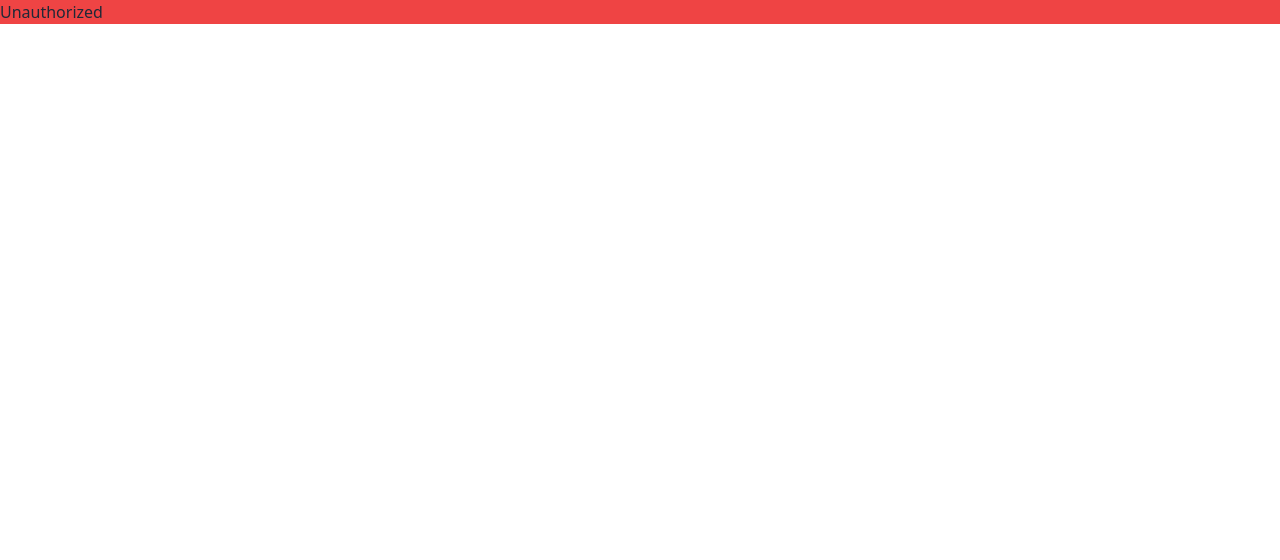
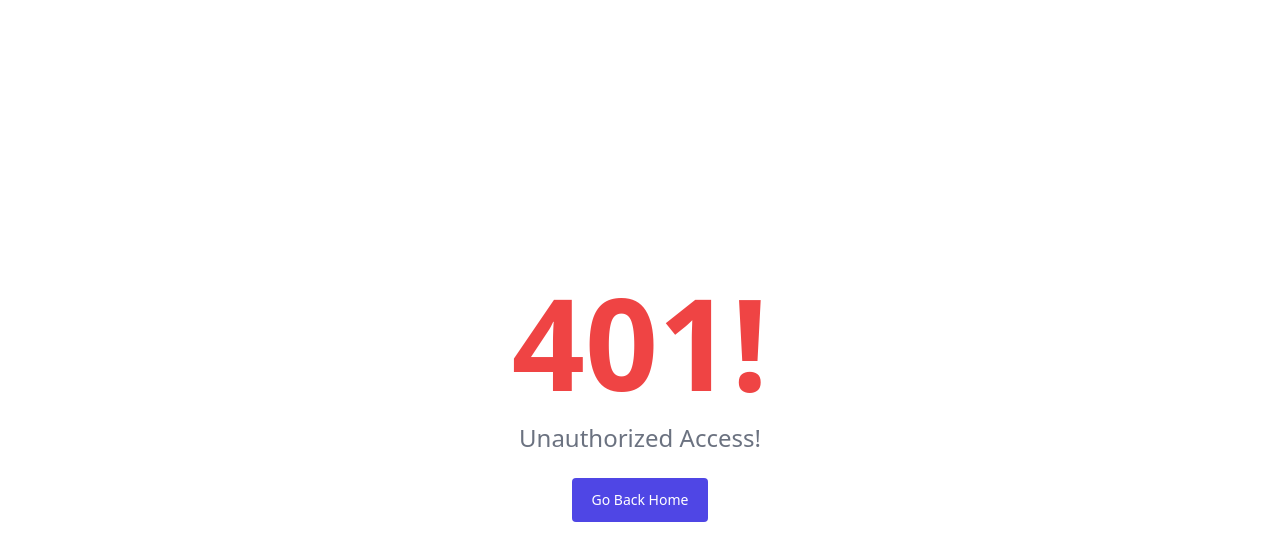
Before and after one commit to MuchokiDavid/Msaadafund-Frontend, a React (Create React App) app: page /unauthorized in a window 1280 px wide. Shown: the top 560 px of the page. Built offline with nearby package versions, Linux system fonts and the light colour scheme.

Commit message:
fixed unauthorized

```diff
--- a/src/components/org-dashboard/pages/OrgHome.jsx
+++ b/src/components/org-dashboard/pages/OrgHome.jsx
@@ -15,11 +15,9 @@ function OrgHome({allCampaigns,allDonations, allDonors}) {
   if (!token) {
     window.location.replace("/org/login")
   }
-  if (user){    window.location.replace("/unauthorized")
+  if (user){
+    window.location.replace("/unauthorized")
     return null
-
-
-
   }
   // if (org && user === null  && token) {
   //   window.location.replace("/org/dashboard")
--- a/src/components/reusables/Unauthorized.jsx
+++ b/src/components/reusables/Unauthorized.jsx
@@ -1,12 +1,35 @@
 import React from 'react'
+import { useAuth } from '../../context/usersContext'
 
 function Unauthorized() {
+  const {logout} = useAuth()
+
+ const handleHome = () =>{
+  logout()
+  window.location.href = "/"
+ }
+
+
   return (
     <div>
-      <h1 className='bg-red-500'>Unauthorized</h1>
+  <div class="grid h-screen place-content-center bg-white px-4">
+    <div class="text-center">
+      <h1 class="text-9xl font-black text-red-500">401!</h1>
 
+      {/* <p class="text-2xl font-bold tracking-tight text-red-500 sm:text-4xl">Uh-oh!</p> */}
 
+      <p class="mt-4 text-2xl text-gray-500">Unauthorized Access! </p>
+
+      <button
+       onClick={handleHome}
+        className="mt-6 inline-block rounded bg-indigo-600 px-5 py-3 text-sm font-medium text-white hover:bg-indigo-700 focus:outline-none focus:ring"
+      >
+        Go Back Home
+      </button>
     </div>
+  </div>
+</div>
+
   )
 }
 
--- a/src/components/user-dashboard/pages/UserProfile.jsx
+++ b/src/components/user-dashboard/pages/UserProfile.jsx
@@ -22,6 +22,18 @@ const [originalData, setOriginalData] = useState({});
 const [error,setError]= useState('');
 const [showConfirmation, setShowConfirmation] = useState(false);
 
+  // to get token for organisation
+  const token = localStorage.getItem('token')
+  // const userToken = localStorage.getItem('user')
+  const org = localStorage.getItem('org')
+
+  // const navigate = useNavigate()
+
+
+
+
+// fetch usersdata
+useEffect(()=>{
 
   // handle authorization
   const accessToken = localStorage.getItem('token')
@@ -34,9 +46,6 @@ const [showConfirmation, setShowConfirmation] = useState(false);
   if (!accessToken) {
     console.log("Access token not found");
 }
-
-// fetch usersdata
-useEffect(()=>{
   axios.get('/api/v1.0/usersdata',config)
   .then ((res)=>{
     setUser(res.data)
@@ -51,6 +60,17 @@ useEffect(()=>{
 
 const handleSubmit = (e)=>{
     e.preventDefault()
+
+    const accessToken = localStorage.getItem('token')
+    const config = {
+      headers: {
+        Authorization: `Bearer ${accessToken}`,
+        'Content-Type': 'application/json',
+      }
+    }
+    if (!accessToken) {
+      console.log("Access token not found");
+  }
 
     axios.patch('/api/v1.0/usersdata', user, config)
     .then((res)=>{
@@ -84,6 +104,16 @@ const handleSubmit = (e)=>{
   };
 
   const handleConfirmDisable = (confirmation) => {
+    const accessToken = localStorage.getItem('token')
+    const config = {
+      headers: {
+        Authorization: `Bearer ${accessToken}`,
+        'Content-Type': 'application/json',
+      }
+    }
+    if (!accessToken) {
+      console.log("Access token not found");
+  }
     setShowConfirmation(false);
     if (confirmation === 'yes') {
       axios.patch('/api/v1.0/usersdata', { disabled: true }, config)
@@ -97,6 +127,14 @@ const handleSubmit = (e)=>{
         });
     }
   };
+
+  if (!token) {
+    window.location.replace("/org/login")
+  }
+  if (org){
+    window.location.replace("/unauthorized")
+    return null
+  }
 
 
 
```
